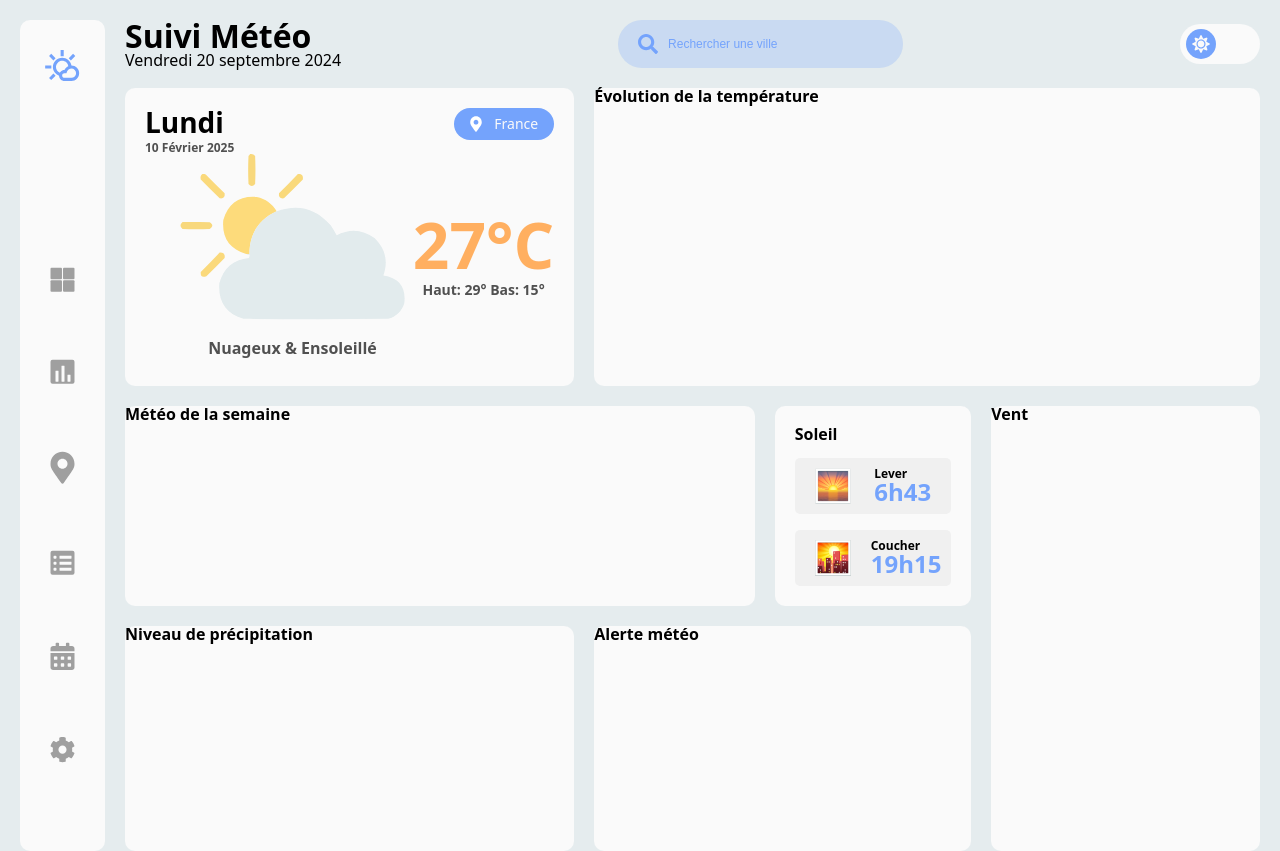
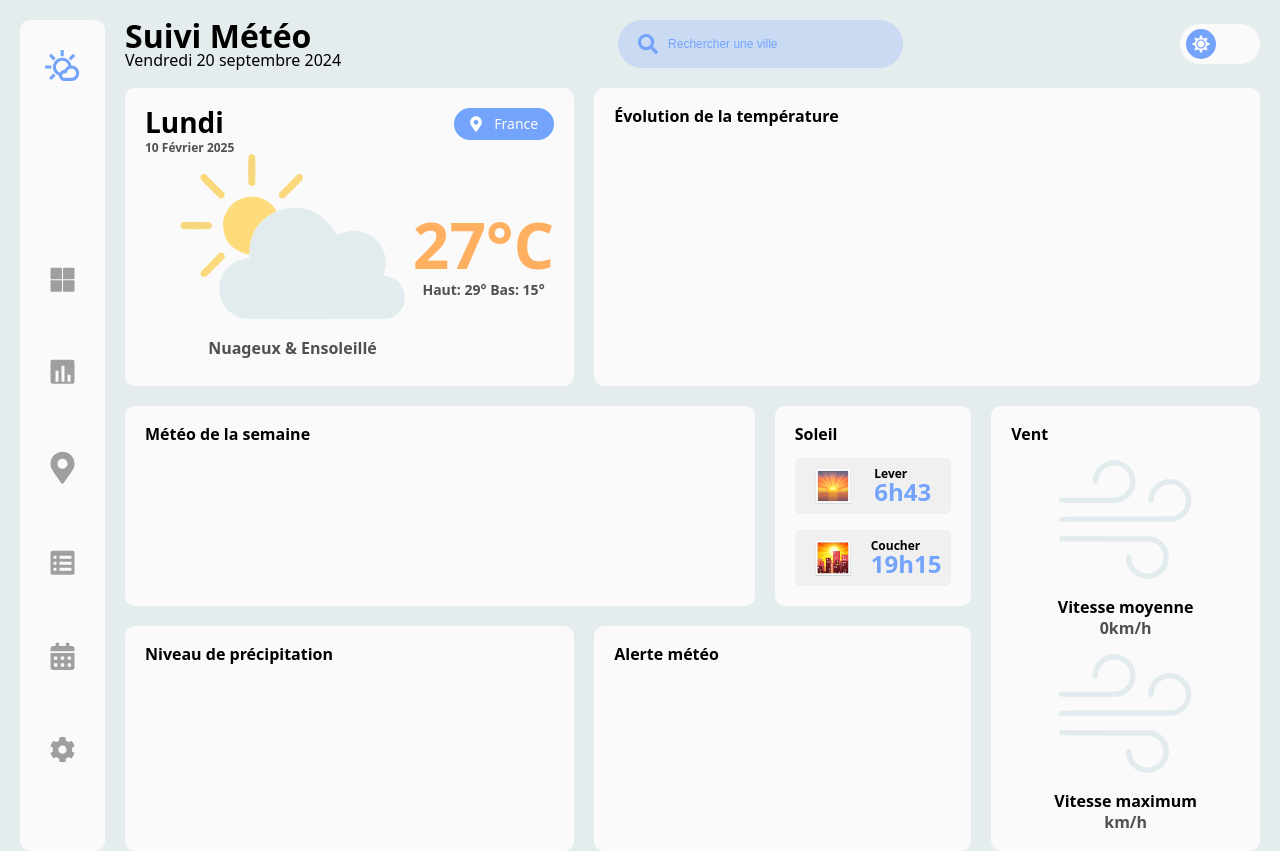
Before and after one commit to Lonejyc/weather-app, a React (Vite) app: page / in a window 1280 px wide. Built offline with nearby package versions, Linux system fonts and the light colour scheme; no server answers.

Commit message:
WindInfo component finished (missing max speed for certain region)

```diff
--- a/src/App.css
+++ b/src/App.css
@@ -153,10 +153,10 @@
     display: flex;
     flex-direction: column;
     justify-content: space-between;
+    padding: 20px;
 }
 
 .weather-card {
-    padding: 20px;
     .head {
         display: flex;
         justify-content: space-between;
@@ -233,7 +233,6 @@
     display: flex;
     flex-direction: column;
     justify-content: space-between;
-    padding: 20px;
     .sunrise, .sunset {
         display: flex;
         justify-content: space-between;
@@ -262,3 +261,28 @@
         }
     }
 }
+
+.wind-info {
+    display: flex;
+    flex-direction: column;
+    gap: 5px;
+    .moy, .max {
+        display: flex;
+        flex-direction: column;
+        align-items: center;
+        gap: 5px;
+    }
+    .icon {
+        margin-bottom: 15px;
+    }
+    .name {
+        font-size: 16px;
+        font-weight: 600;
+        color: var(--black);
+    }
+    .content {
+        font-size: 16px;
+        font-weight: 600;
+        color: var(--gray);
+    }
+}
--- a/src/App.jsx
+++ b/src/App.jsx
@@ -38,7 +38,7 @@ const App = () => {
           <TemperatureChart />
           <WeeklyForecast />
           <SunTimings data={data}/>
-          <WindInfo />
+          <WindInfo data={data} />
           <WeatherAlert />
           <PrecipitationLevel />
         </div>
--- a/src/components/WindInfo.jsx
+++ b/src/components/WindInfo.jsx
@@ -1,10 +1,25 @@
 import React from 'react';
 
-function WindInfo() {
+import Wind from '../assets/images/Wind.svg';
+
+const WindInfo = ({ data }) => {
+
+  const WindSpeed = data.wind ? `${Math.round(data.wind.speed)}km/h` : "0km/h";
+  const WindMaxSpeed = data.wind ? `${Math.round(data.wind.gust)}km/h` : "km/h";
+
   return (
     <div className="wind-info">
       <h3>Vent</h3>
-      {/* Afficher les infos sur le vent ici */}
+      <div className="moy">
+        <img src={Wind} className='icon' alt="Wind Icon" />
+        <p className="name">Vitesse moyenne</p>
+        <p className="content">{WindSpeed}</p>
+      </div>
+      <div className="max">
+        <img src={Wind} className='icon' alt="Wind Icon" />
+        <p className="name">Vitesse maximum</p>
+        <p className="content">{WindMaxSpeed}</p>
+      </div>
     </div>
   );
 }
```
Also changed, not shown: src/assets/images/Wind.svg (added).
